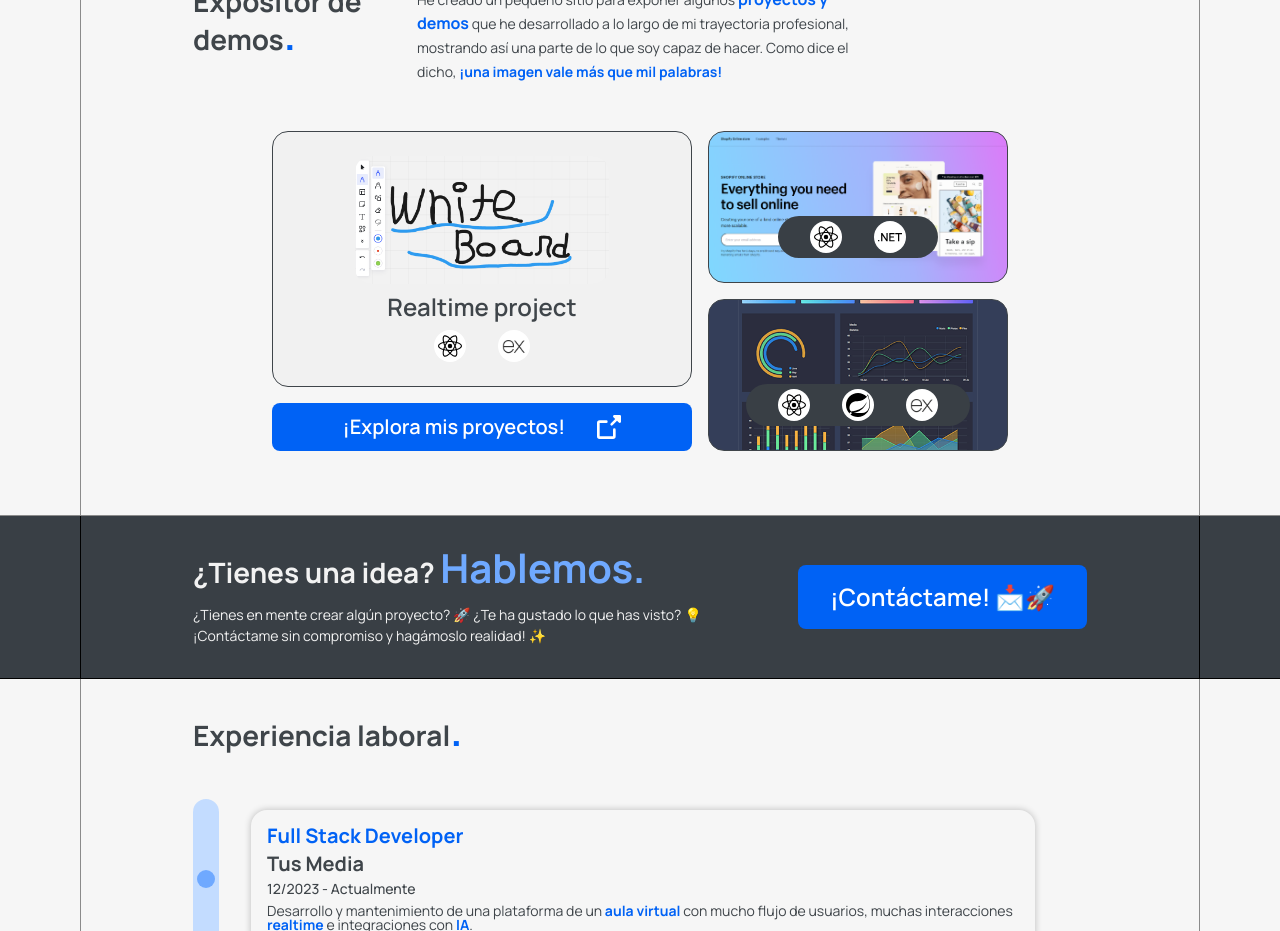
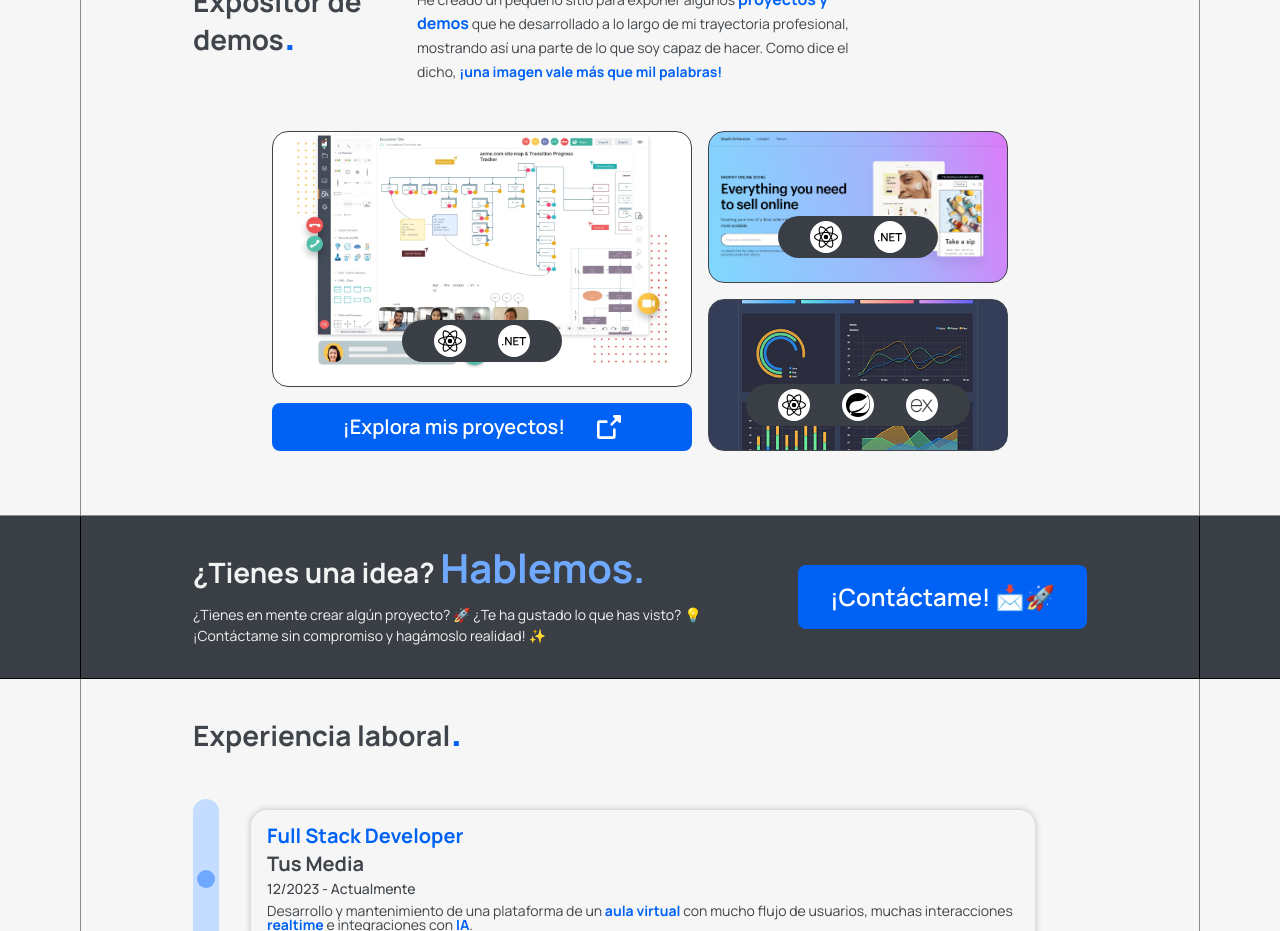
Before and after one commit to eXVite/portfolio, a React (Vite) app: page / in a window 1280 px wide. Shown: the part 840-1771 px from the top of the page. Built offline with nearby package versions, Linux system fonts and the light colour scheme.

Commit message:
proyects fixes (no translate)

```diff
--- a/src/components/portfolio/Proyects/ProyectCard.tsx
+++ b/src/components/portfolio/Proyects/ProyectCard.tsx
@@ -96,7 +96,7 @@ interface ProyectCardProps {
   icons: string[];
 }
 
-const FitPlannerCard = (props: ProyectCardProps) => {
+const ProyectCard = (props: ProyectCardProps) => {
   return (
     <Container backgroundImage={props.backgroundImage}>
       <DataContainer className="animationContainer">
@@ -116,4 +116,4 @@ const FitPlannerCard = (props: ProyectCardProps) => {
   );
 };
 
-export default FitPlannerCard;
+export default ProyectCard;
--- a/src/components/portfolio/Proyects/Proyects.tsx
+++ b/src/components/portfolio/Proyects/Proyects.tsx
@@ -3,8 +3,7 @@ import { Description, Title } from "../CommonSC";
 import { useTranslate } from "../../../hooks/useTranslate";
 import Icon from "../../icon/Icon";
 import { useContext } from "react";
-import WhiteboardCard from "./WhiteboardCard";
-import FitPlannerCard from "./ProyectCard";
+import ProyectCard from "./ProyectCard";
 
 const Container = styled.div`
   display: flex;
@@ -123,6 +122,10 @@ const CardWrapper = styled.div`
   height: 9.5rem;
 `;
 
+const BigCardWrapper = styled.div`
+  height: 16rem;
+`;
+
 const Proyects = () => {
   const theme = useContext(ThemeContext)!;
   const { t } = useTranslate();
@@ -151,7 +154,17 @@ const Proyects = () => {
       <ProyectsContainer>
         <ProyectsGrid>
           <LeftColumnGrid>
-            <WhiteboardCard />
+            <BigCardWrapper>
+              <ProyectCard
+                backgroundImage="pizarra.webp"
+                description={t(
+                  "proyects_whiteboard_desc",
+                  "Comparte una pizarra online interactiva con diferentes usuario en tiempo real."
+                )}
+                title={t("proyects_whiteboard_title_", "Pizarra")}
+                icons={["react", "net"]}
+              />
+            </BigCardWrapper>
             <OpenButton>
               <span>{t("proyects_open", "Explora mis proyectos!")}</span>
               <Icon
@@ -163,7 +176,7 @@ const Proyects = () => {
           </LeftColumnGrid>
           <RightColumnGrid>
             <CardWrapper>
-              <FitPlannerCard
+              <ProyectCard
                 backgroundImage="landing.webp"
                 description={t(
                   "proyects_shop_desc",
@@ -174,7 +187,7 @@ const Proyects = () => {
               />
             </CardWrapper>
             <CardWrapper>
-              <FitPlannerCard
+              <ProyectCard
                 backgroundImage="dashboard.webp"
                 description={t(
                   "proyects_fit_desc",
```
Also changed, not shown: public/images/proyects/pizarra.webp (added).
